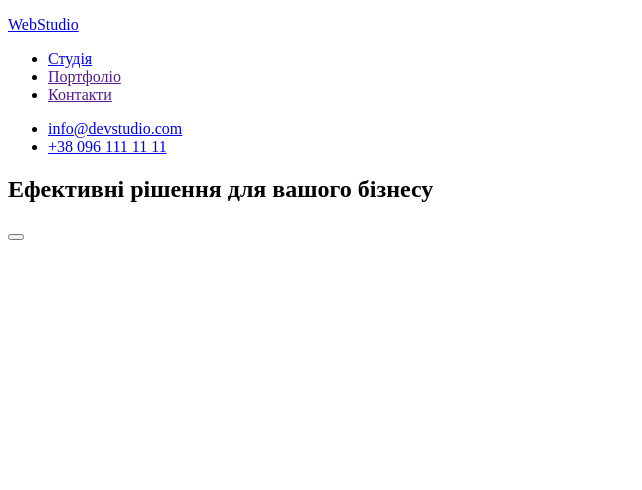
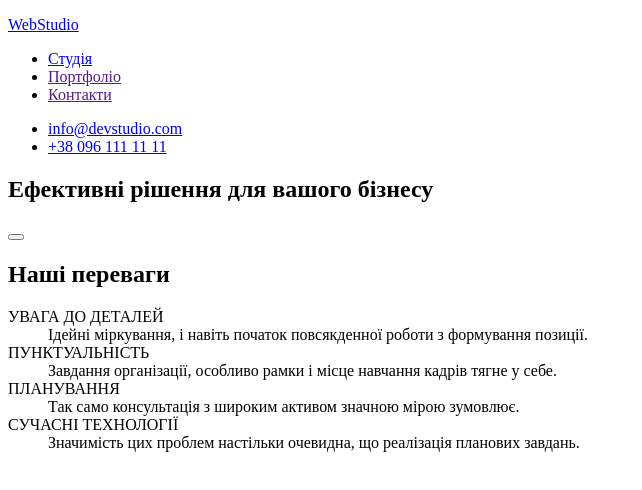
Before and after one commit to IvaNodyanosh/goit-markup-hw-01, a plain HTML site: page index.html in a window 1280 px wide. Shown: the whole page, without its empty margins (0-642 px from the left). Drawn offline with Linux system fonts and the light colour scheme.

Commit message:
add section our advantages

```diff
--- a/index.html
+++ b/index.html
@@ -30,6 +30,21 @@
             <h1>Ефективні рішення для вашого бізнесу</h1>
             <button type="button"></button>
         </section>
+        <!--сторив секцію наші переваги-->
+        <h2>Наші переваги</h2>
+        <dl>
+            <dt>УВАГА ДО ДЕТАЛЕЙ</dt>
+            <dd>Ідейні міркування, і навіть початок повсякденної роботи з формування позиції.</dd>
+            <dt>ПУНКТУАЛЬНІСТЬ</dt>
+            <dd>Завдання організації, особливо рамки і місце навчання кадрів тягне у себе.</dd>
+            <dt>ПЛАНУВАННЯ</dt>
+            <dd>Так само консультація з широким активом значною мірою зумовлює.</dd>
+            <dt>СУЧАСНІ ТЕХНОЛОГІЇ</dt>
+            <dd>Значимість цих проблем настільки очевидна, що реалізація планових завдань.</dd>
+        </dl>
+        <section>
+
+        </section>
     </main>
 </body>
 
```
